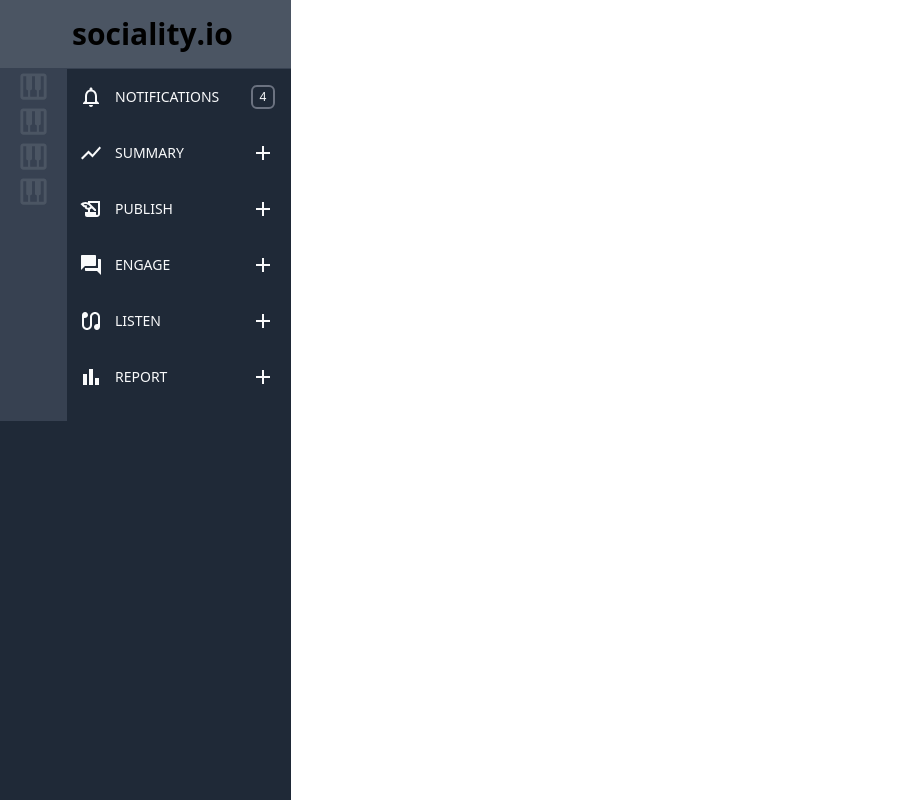
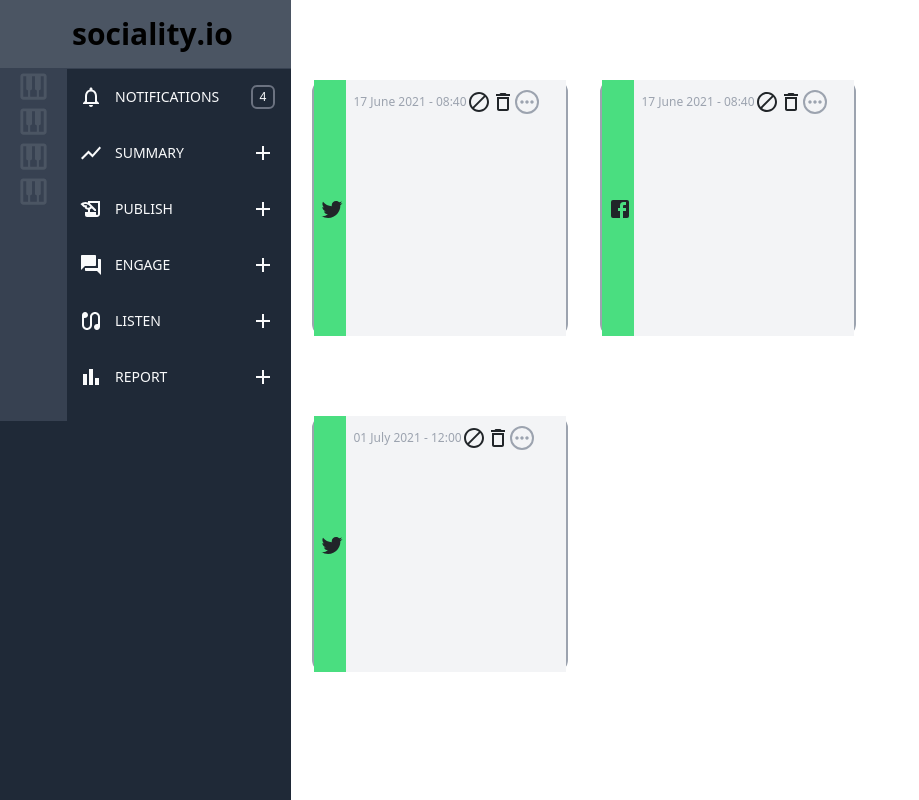
Before and after one commit to dcavusoglu/fe-project, a React (Create React App) app: page /feed in a window 1280 px wide. Shown: the whole page, without its empty margins (0-919 px from the left). Built offline with nearby package versions, Linux system fonts and the light colour scheme.

Commit message:
product cardd props

```diff
--- a/package.json
+++ b/package.json
@@ -11,6 +11,7 @@
     "@testing-library/react": "^13.4.0",
     "@testing-library/user-event": "^13.5.0",
     "bootstrap": "^5.2.1",
+    "moment": "^2.29.4",
     "react": "^18.2.0",
     "react-dom": "^18.2.0",
     "react-router-dom": "^6.4.1",
--- a/src/Pages/Feed.jsx
+++ b/src/Pages/Feed.jsx
@@ -1,8 +1,32 @@
 import React from 'react'
+import ProductCard from '../components/ProductCard/ProductCard';
+import Moment from 'moment';
+
+import data from '../api/data.json';
+
 
 const Feed = () => {
+
+console.log(data.posts_by_date['2021-06-17'].map((item)=> item.published_at))
+console.log('datamap',data.posts_by_date)
+const dateFirst = data.posts_by_date['2021-06-17'];
+const dateSecond = data.posts_by_date['2021-07-01'];
+
   return (
-    <div>Feed</div>
+    <div className='flex flex-col mt-4 ml-6'>
+      <div>
+        <span>{Moment('2021-06-17').format('DD MMMM YYYY')}</span>
+        <div className='flex flex-row mt-8 mb-6'>
+          {dateFirst.map((item, index) => <ProductCard item={item} key={index}/>)}
+        </div>
+      </div>
+      <div>
+        <span>{Moment('2021-07-01').format('DD MMMM YYYY')}</span>
+        <div className='flex flex-row mt-8 mb-6'>
+          {dateSecond.map((item, index) => <ProductCard item={item} key={index}/>)}
+        </div>
+      </div>
+    </div>
   )
 }
 
--- a/src/components/ProductCard/ProductCard.jsx
+++ b/src/components/ProductCard/ProductCard.jsx
@@ -9,10 +9,42 @@ import DeleteOutlineIcon from '@mui/icons-material/DeleteOutline';
 import MoreHorizIcon from '@mui/icons-material/MoreHoriz';
 import CheckIcon from '@mui/icons-material/Check';
 import BlockIcon from '@mui/icons-material/Block';
+import InstagramIcon from '@mui/icons-material/Instagram';
+import FacebookIcon from '@mui/icons-material/Facebook';
+import TwitterIcon from '@mui/icons-material/Twitter';
+import Moment from 'moment';
 
-const ProductCard = () => {
+const ProductCard = ({item}) => {
   return (
-    <div>
+    <div className='border-2 border-gray-400 rounded-xl flex flex-row items-center w-64 h-64 mr-8'>
+      <div className='bg-green-400 w-8 h-64 flex flex-row items-center'>
+        <span className='ml-1.5'>
+          {(item.account.channel === 'instagrambusiness') ? <InstagramIcon/>
+          : (item.account.channel === 'facebook') ? <FacebookIcon/>
+          :<TwitterIcon/>}
+        </span>
+      </div>
+      <div className='bg-gray-100 w-56 h-64'>
+        <div className='m-2'>
+          <div>
+            <span className='text-xs text-gray-400'>{Moment(item.published_at).format('DD MMMM YYYY - hh:mm')}</span>
+            <span>
+              <BlockIcon/>
+              <DeleteOutlineIcon/>
+              <MoreHorizIcon className='rounded-full border-2 border-gray-400 text-gray-400'/>
+            </span>
+          </div>
+          <div>
+
+          </div>
+          <div>
+
+          </div>
+          <div>
+
+          </div>
+        </div>
+      </div>
 
     </div>
   )
```
Also changed, not shown: 1 other file (tests, documents, lock files or other folders).
